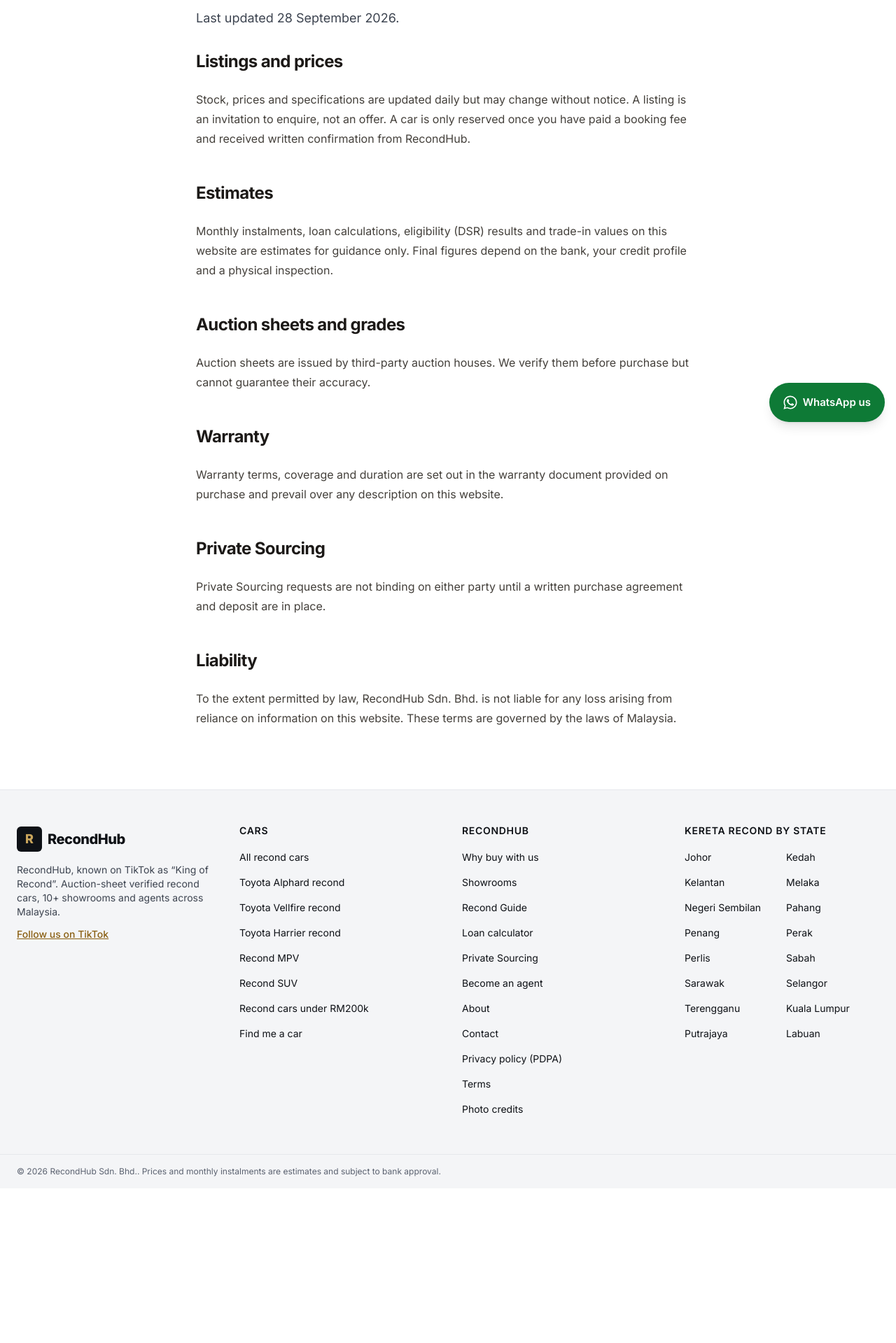
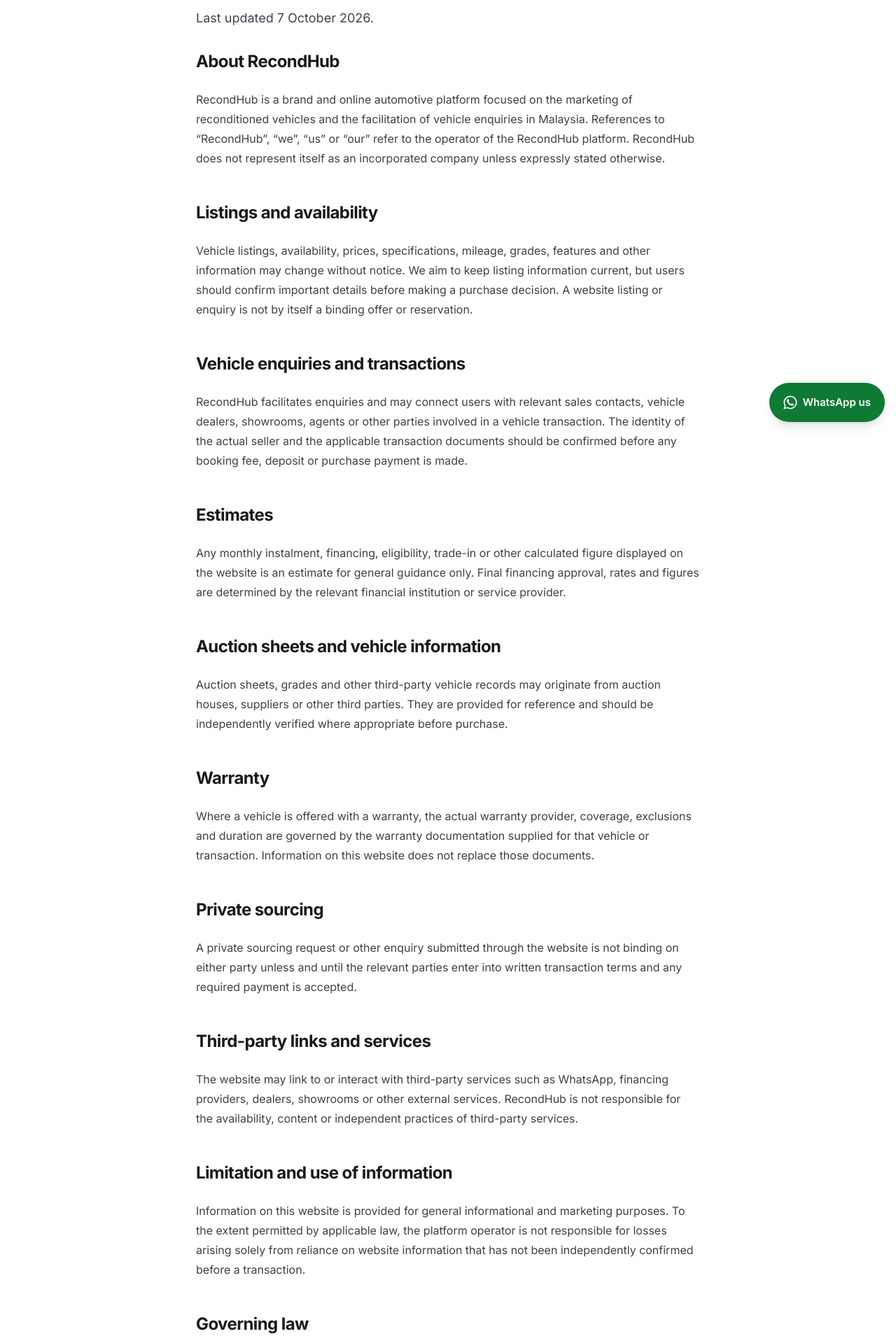
Before and after one commit to maizhakimm/recond-hub, a Next.js app: page /terms in a window 1280 px wide. Shown: the part 181-2100 px from the top of the page at 70% size. Before the commit the page ends 1879 px from the top, so only its background shows below. Built offline with nearby package versions, Linux system fonts and the light colour scheme; no server answers.

Commit message:
Revise terms for RecondHub brand platform

```diff
--- a/src/app/(main)/terms/page.tsx
+++ b/src/app/(main)/terms/page.tsx
@@ -1,6 +1,6 @@
 import type { Metadata } from "next";
 import { ProsePage } from "@/components/site/Prose";
-import { BRAND, LEGAL_NAME } from "@/lib/config";
+import { BRAND, CONTACT_EMAIL } from "@/lib/config";
 
 export const metadata: Metadata = {
   title: "Terms of Use",
@@ -10,27 +10,48 @@
 
 export default function TermsPage() {
   return (
-    <ProsePage title="Terms of use" path="/terms" intro="Last updated 28 September 2026.">
-      <h2>Listings and prices</h2>
+    <ProsePage title="Terms of use" path="/terms" intro="Last updated 7 October 2026.">
+      <h2>About RecondHub</h2>
       <p>
-        Stock, prices and specifications are updated daily but may change without notice. A listing is an invitation to enquire, not an offer. A car is only
-        reserved once you have paid a booking fee and received written confirmation from {BRAND}.
+        {BRAND} is a brand and online automotive platform focused on the marketing of reconditioned vehicles and the facilitation of vehicle enquiries in Malaysia. References to &ldquo;{BRAND}&rdquo;, &ldquo;we&rdquo;, &ldquo;us&rdquo; or &ldquo;our&rdquo; refer to the operator of the {BRAND} platform. {BRAND} does not represent itself as an incorporated company unless expressly stated otherwise.
+      </p>
+      <h2>Listings and availability</h2>
+      <p>
+        Vehicle listings, availability, prices, specifications, mileage, grades, features and other information may change without notice. We aim to keep listing information current, but users should confirm important details before making a purchase decision. A website listing or enquiry is not by itself a binding offer or reservation.
+      </p>
+      <h2>Vehicle enquiries and transactions</h2>
+      <p>
+        {BRAND} facilitates enquiries and may connect users with relevant sales contacts, vehicle dealers, showrooms, agents or other parties involved in a vehicle transaction. The identity of the actual seller and the applicable transaction documents should be confirmed before any booking fee, deposit or purchase payment is made.
       </p>
       <h2>Estimates</h2>
       <p>
-        Monthly instalments, loan calculations, eligibility (DSR) results and trade-in values on this website are estimates for guidance only. Final figures
-        depend on the bank, your credit profile and a physical inspection.
+        Any monthly instalment, financing, eligibility, trade-in or other calculated figure displayed on the website is an estimate for general guidance only. Final financing approval, rates and figures are determined by the relevant financial institution or service provider.
       </p>
-      <h2>Auction sheets and grades</h2>
-      <p>Auction sheets are issued by third-party auction houses. We verify them before purchase but cannot guarantee their accuracy.</p>
+      <h2>Auction sheets and vehicle information</h2>
+      <p>
+        Auction sheets, grades and other third-party vehicle records may originate from auction houses, suppliers or other third parties. They are provided for reference and should be independently verified where appropriate before purchase.
+      </p>
       <h2>Warranty</h2>
-      <p>Warranty terms, coverage and duration are set out in the warranty document provided on purchase and prevail over any description on this website.</p>
-      <h2>Private Sourcing</h2>
-      <p>Private Sourcing requests are not binding on either party until a written purchase agreement and deposit are in place.</p>
-      <h2>Liability</h2>
       <p>
-        To the extent permitted by law, {LEGAL_NAME} is not liable for any loss arising from reliance on information on this website. These terms are governed by
-        the laws of Malaysia.
+        Where a vehicle is offered with a warranty, the actual warranty provider, coverage, exclusions and duration are governed by the warranty documentation supplied for that vehicle or transaction. Information on this website does not replace those documents.
+      </p>
+      <h2>Private sourcing</h2>
+      <p>
+        A private sourcing request or other enquiry submitted through the website is not binding on either party unless and until the relevant parties enter into written transaction terms and any required payment is accepted.
+      </p>
+      <h2>Third-party links and services</h2>
+      <p>
+        The website may link to or interact with third-party services such as WhatsApp, financing providers, dealers, showrooms or other external services. {BRAND} is not responsible for the availability, content or independent practices of third-party services.
+      </p>
+      <h2>Limitation and use of information</h2>
+      <p>
+        Information on this website is provided for general informational and marketing purposes. To the extent permitted by applicable law, the platform operator is not responsible for losses arising solely from reliance on website information that has not been independently confirmed before a transaction.
+      </p>
+      <h2>Governing law</h2>
+      <p>These Terms are governed by the laws of Malaysia.</p>
+      <h2>Contact</h2>
+      <p>
+        Questions regarding these Terms may be sent to <a href={`mailto:${CONTACT_EMAIL}`}>{CONTACT_EMAIL}</a>.
       </p>
     </ProsePage>
   );
```
